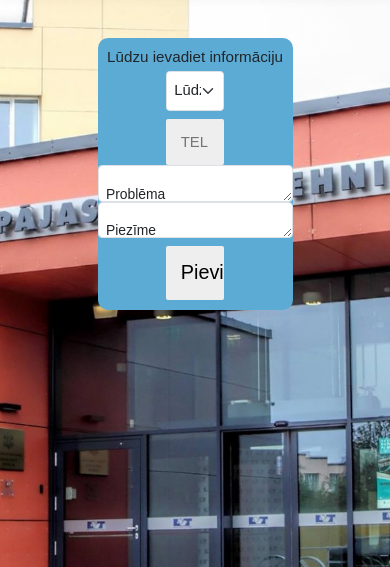
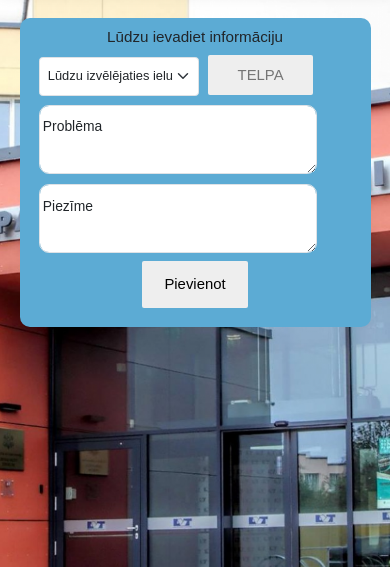
Before and after one commit to KnsGoyoLV/SchoolTicket, a PHP site: page /newinfo.php in a window 390 px wide. Shown: the part 51-618 px from the top of the page. Run offline with PHP 8.4, Linux system fonts and the light colour scheme; the visitor is signed in with stand-in values (Sample User, id 1); data that the repository does not hold is empty; some libraries are stand-ins or nearby versions.

Commit message:
Save got deleted

```diff
--- a/style_main.css
+++ b/style_main.css
@@ -890,3 +859,90 @@ select {
     --bs-bg-opacity: 1;
     background-color: #2c659f!important;
 }
+
+
+
+
+
+@media(max-width: 500px){
+	.table thead{
+		display: none;
+	}
+
+	.table, .table tbody, .table tr, .table td{
+		display: block;
+		width: 100%;
+	}
+	.table tr{
+		margin-bottom:25px;
+	}
+	.table td{
+		text-align: right;
+		padding-left: 50%;
+		text-align: right;
+		position: relative;
+	}
+	.table td::before{
+		content: attr(data-label);
+		position: absolute;
+		left:0;
+		width: 50%;
+		padding-left:15px;
+		font-size:15px;
+		font-weight: bold;
+		text-align: left;
+	}
+    section {
+        padding: 0rem 0%;
+    }
+
+    form.add_info {
+        padding-top: 1rem;
+        padding-bottom: 2rem;
+        margin-top: 3rem;
+        margin-left: 5%;
+        margin-right: 5%;
+        background-color: #5cabd4;
+        border-radius: 1rem;
+
+    }
+
+    .form-select{
+        width: 41%;
+        appearance: none;
+        line-height: 3rem;
+        font-size: 1.3rem;
+        position: fixed;
+        margin-left: 2rem;
+    }
+
+    .telpa{
+        font-size: 1.5rem;
+        line-height: 0rem;
+        margin-left: 19rem;
+    }
+
+    .parejais {
+        font-size: 1.5rem;
+        width: auto;
+        margin-left: 7rem;
+        display: inline-block;
+        white-space: pre-wrap;
+        vertical-align: top;
+    }
+    .pievienot {
+        font-size: 1.5rem;
+    }
+    textarea#floatingTextarea {
+        margin-top: 1rem;
+        border-radius: 1rem;
+        margin-left: 2rem;
+        width: 28rem;
+        height: 7rem;
+        font-size: 1.5rem;
+    }
+    label {
+        margin-left: 1.5rem;
+        margin-top: 0.1rem;
+    }
+}
```
Also changed, not shown: other parts of style_main.css (+0 -31 lines).
